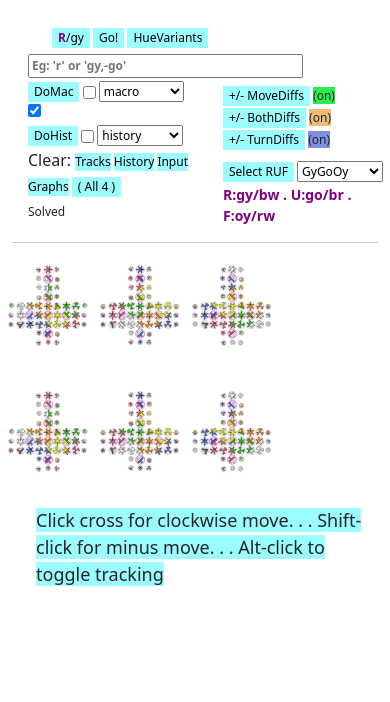
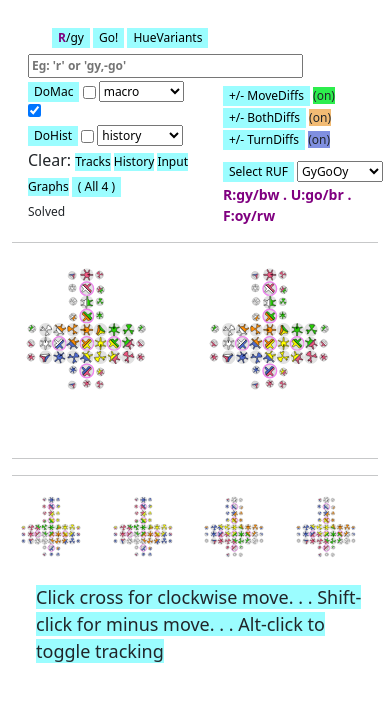
Before and after one commit to carlwoolf/myJs, a plain HTML site: page my123/crazy2/index.html in a window 390 px wide. Drawn offline with Linux system fonts and the light colour scheme.

Commit message:
rearrange to favor mobile -- more more

```diff
--- a/my123/crazy2/index.html
+++ b/my123/crazy2/index.html
@@ -131,24 +131,25 @@
     <hr/>
     <div class="ms-1 mt-0 mb-0 me-0 w-100 current row">
         <!-- in bs5 'col-3' means 25%. simple col as last works around bug of "4x3 < 12"-->
-        <div class="svgDisplay2 col-4 p-0" id="svg_gy"></div>
-        <div class="svgDisplay2 col-4 p-0" id="svg_oy"></div>
-        <div class="svgDisplay2 col-4 p-0" id="svg_go"></div>
+        <div class="svgDisplay2 col-6 p-0 m-0 justify-content-start"  id="svg_gy"></div>
+        <div class="svgDisplay2 col-6  m-0 p-0 d-flex justify-content-start solved"  id="svg_gySolved"></div>
     </div>
+    <hr/><hr/>
     <div class="ms-1 mt-1 mb-0 me-0 w-100 solved row">
-        <div class="svgDisplay2 col-4 p-0" id="svg_gySolved"></div>
-        <div class="svgDisplay2 col-4 p-0" id="svg_oySolved"></div>
-        <div class="svgDisplay2 col-4 p-0" id="svg_goSolved"></div>
+        <div class="svgDisplay2 col-3 m-0 p-0 justify-content-center" id="svg_oy"></div>
+        <div class="svgDisplay2 col-3 m-0 p-0 d-flex justify-content-center solved" id="svg_oySolved"></div>
+        <div class="svgDisplay2 col-3 m-0 p-0 justify-content-end"    id="svg_go"></div>
+        <div class="svgDisplay2 col-3 m-0 p-0 d-flex justify-content-end solved"    id="svg_goSolved"></div>
     </div>
     <div class="ms-4"><span class="footnote">Click cross for clockwise move. . . Shift-click for minus move. . . Alt-click to toggle tracking</span>
     </div>
 
-    <div id="archtypeDiv" class="m-2">
+    <div id="archtypeDiv" class="w-100">
         <!-- https://editor.method.ac/ -->
         <svg id="archtypeSvg"
              xmlns="http://www.w3.org/2000/svg"
              viewBox="0 0 250 250"
-             class="d-none">
+             class="d-none w-100">
             <defs>
                 <g id="Cx" class="d-none Cx">
                     <ellipse fill="rgb(225,225,225)" cx="16" cy="16" rx="16" ry="16"></ellipse>
```
